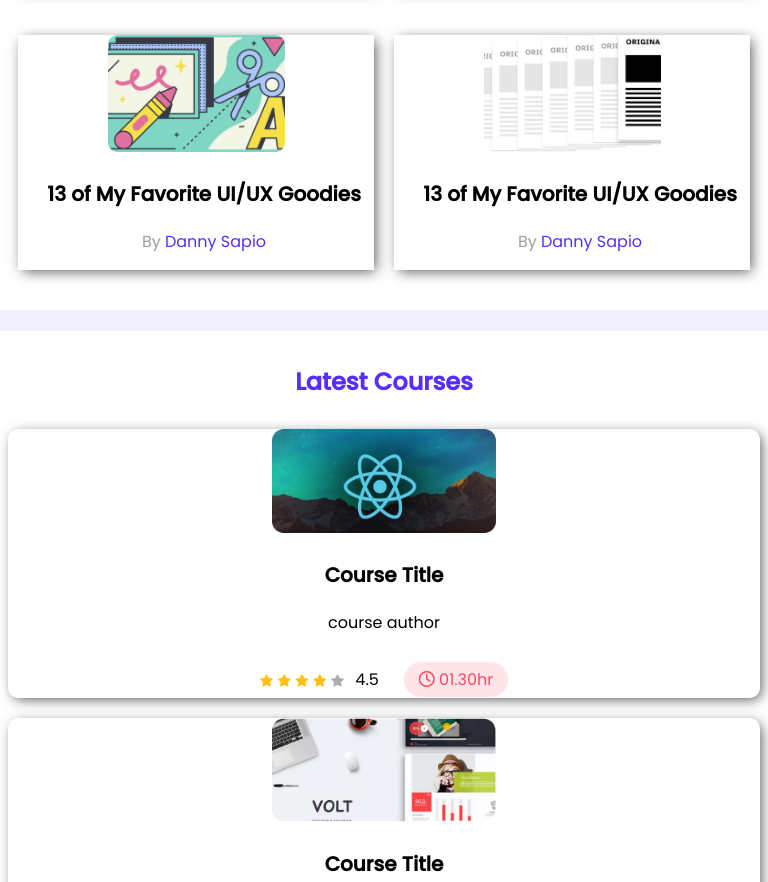
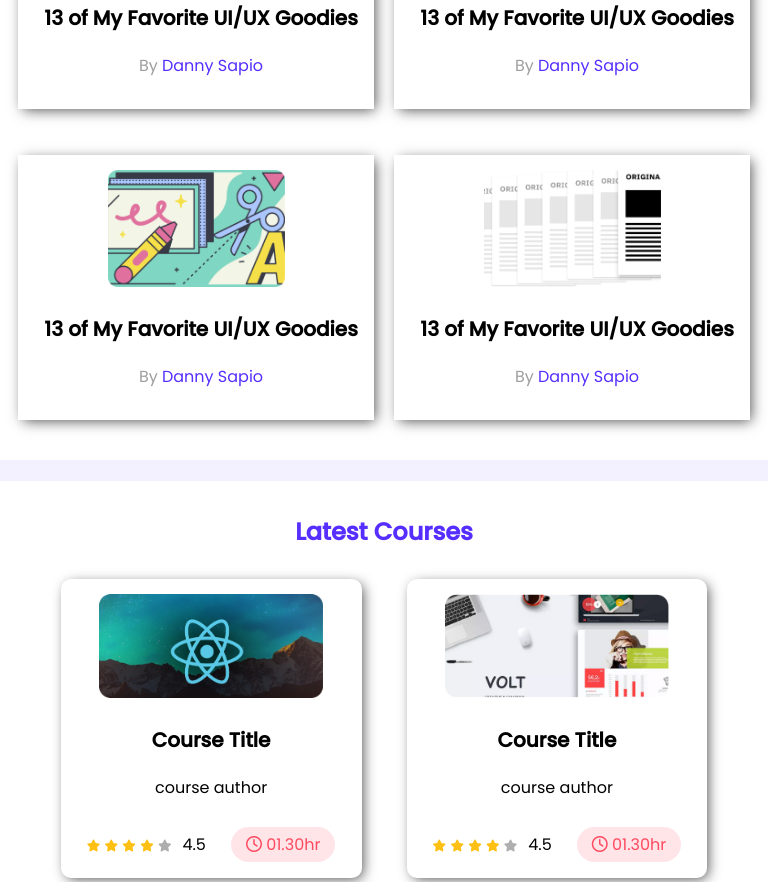
Before and after one commit to mahiuddinTuhin/leader-board-css3, a plain HTML site: page index.html in a window 768 px wide. Shown: the part 964-1846 px from the top of the page. Drawn offline with Linux system fonts and the light colour scheme.

Commit message:
18th july final commit

```diff
--- a/index.html
+++ b/index.html
@@ -36,7 +36,7 @@
             <!-- .player*6>img[src="./images/players/player-$.png"]+h3 class="player-name"{Top player $} -->
 
             <div class="player">
-              <img src="../images/players/player-1.png" alt="" />
+              <img src="./images/players/player-1.png" alt="" />
               <h3 class="player-name">Top player 1</h3>
             </div>
             <div class="player">
--- a/styles/styles.css
+++ b/styles/styles.css
@@ -53,7 +53,7 @@ hr {
 }
 
 .player-name {
-  margin-left: 16px;
+  margin-left: 10px;
   font-size: 18px;
 }
 
@@ -61,6 +61,7 @@ hr {
 
 .blog {
   display: flex;
+  align-items: center;
 }
 .blog .thumbnail img {
   width: 177px;
@@ -68,7 +69,7 @@ hr {
 }
 
 .blog-info {
-  margin-left: 16px;
+  margin-left: 10px;
 }
 
 .blog-title {
@@ -145,6 +146,15 @@ hr {
   padding: 5px 15px;
 }
 
+
+
+  .blog {
+
+
+    margin: 15px 30px 0 0;
+  }
+
+
 /* -------------------------------
         Media Queries
 -------------------------------- */
@@ -186,6 +196,10 @@ hr {
 }
 
 
+/* ----------------
+        Tab device
+------------------- */
+
 @media only screen and (max-width: 992px) and (min-width:689px) {
   .container {
     width: 100%;
@@ -206,15 +220,21 @@ hr {
     -moz-box-shadow: 3px 3px 13px -2px rgba(0, 0, 0, 0.69);
     align-items: center;
     margin: 10px;
+    padding: 15px 0;
   }
+
+
 
   .courses {
     display: flex;
-    flex-direction: column;
+    /* flex-direction: column; */
+    flex-wrap: wrap;
+    align-content: center;
+    justify-content: center;
   }
 
   .course {
-    width: 100%;
+    width: 40%;
   }
 
 }
```
